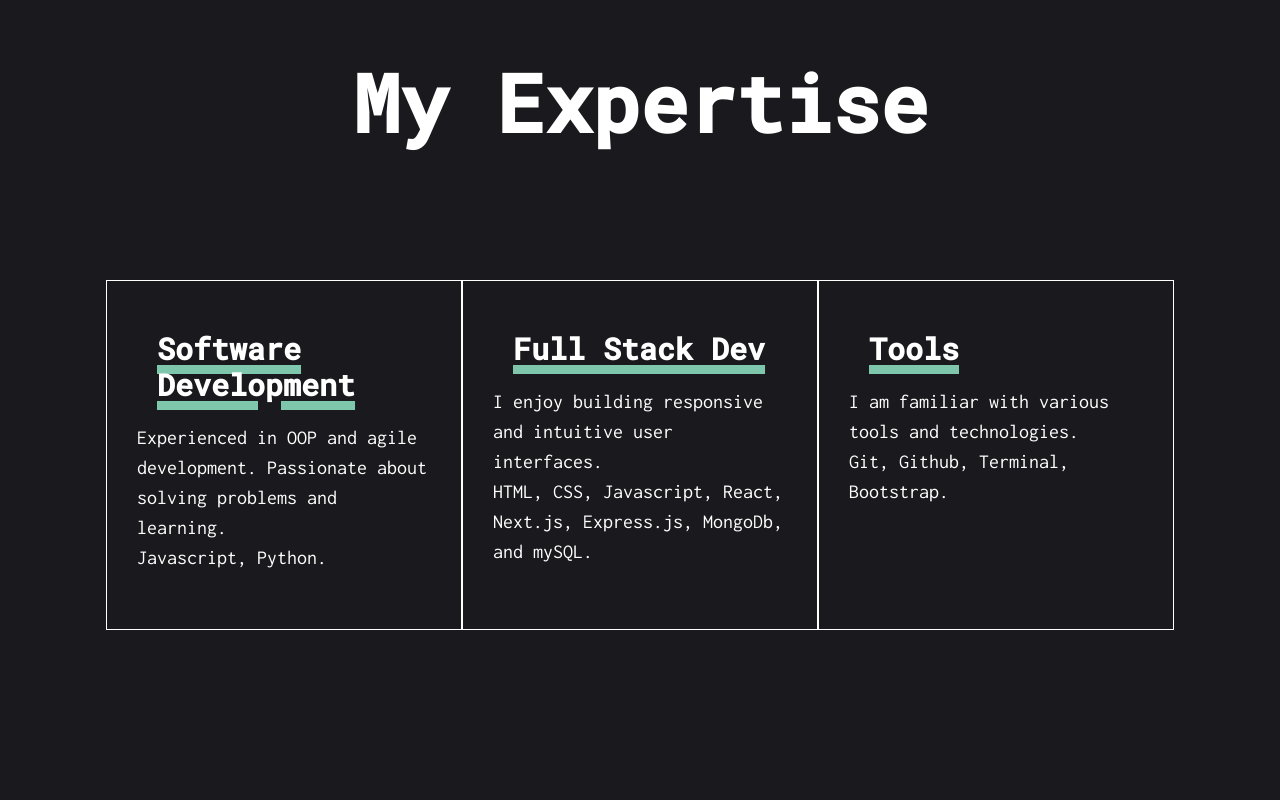
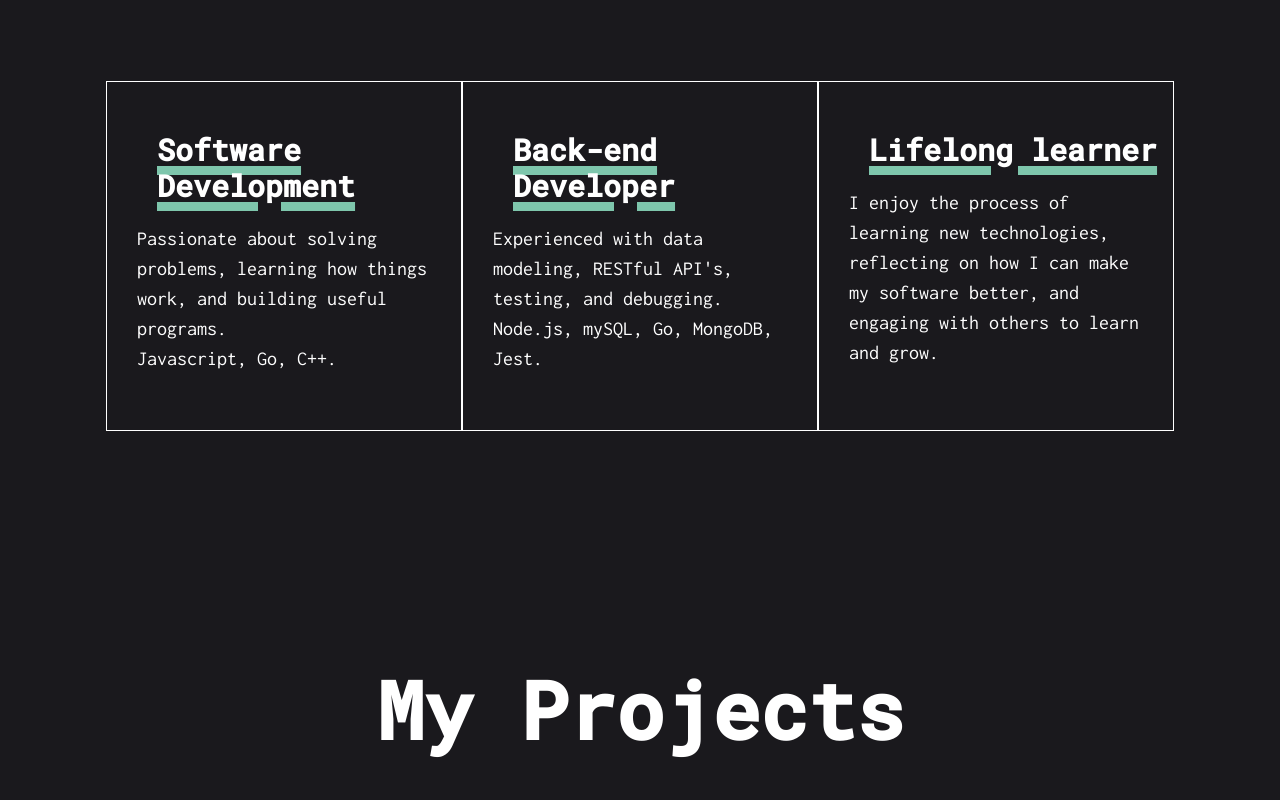
Before and after one commit to mthomsn/react-portfolio, a React (Create React App) app: page / in a window 1280 px wide. Shown: the part 1300-2100 px from the top of the page. Built offline with nearby package versions, Linux system fonts and the light colour scheme.

Commit message:
update about, expertise, and resume data

```diff
--- a/src/components/pages/About.js
+++ b/src/components/pages/About.js
@@ -14,13 +14,14 @@ export default function About() {
                     <h1 id="about-h">LET ME INTRODUCE MYSELF</h1><br />
                     <p id="about-p">
                     {/* I fell in love with programming while trying to find solutions to problems at work.<br /><br /> */}
-                    I’m a driven software engineer with a love for problem solving and an appreciation for the art of programming. In my professional journey I have gained expertise in various programming languages and tools, while striving to develop robust and scalable software solutions.<br /><br />
+                    I’m a software engineer with a love for solving problems. {/*In my professional journey I have gained expertise in various programming languages and tools, while striving to develop a deeper understanding of how software works.*/}<br /><br />
 
-                    Beyond coding, I have various interests that bring joy to my life. Cooking is one of my favorite pastimes, I find delight in experimenting with flavors and techniques to create delicious meals. It allows me to bring the same problem solving mindset to the kitchen while spending quality time with friends and family.<br /><br />
+                    I came into software from a non-traditional background. I worked in supply chain for a hospital and where I found a scripting program called Macro Express and I created several small scripts to automate some of the repetitive tasks. These small scripts led to a 80% reduction in our monthly bills on hold.<br /><br /> From there I fell in love with the process of programming and I made the decision to pursue software development full time.<br /><br />
 
-                    I believe in maintaining a balanced lifestyle. Spending quality time with my significant other and family is of utmost importance to me. Whether it's engaging in meaningful conversations or simply enjoying each other's company, these connections fuel my happiness.<br /><br />
+                    Beyond coding, I have various interests that bring joy to my life. Cooking is one of my favorite pastimes, I find delight in experimenting with flavors and techniques. It allows me to bring the same problem solving mindset to the kitchen while spending quality time with friends and family.<br /><br />
 
-                    To stay physically and mentally fit, I prioritize staying active and exercising regularly. Taking care of my well-being helps me maintain focus and productivity, enabling me to approach software challenges with a clear mind.<br /><br />
+        {/*I believe in maintaining a balanced lifestyle. Spending quality time with my significant other and family is of utmost importance to me. Whether it's engaging in meaningful conversations or simply enjoying each other's company, these connections fuel my happiness.<br /><br />*/}
+
                 </p>
                 </Col>
                 <Col id="about-header-image">
--- a/src/components/pages/Expertise.js
+++ b/src/components/pages/Expertise.js
@@ -10,21 +10,20 @@ export default function Expertise() {
                     <h2 className="expertise-h2">Software<br /> Development</h2>
                     <div className="thicc-line"></div>
                     <p className="expertise-p">
-                        Experienced in OOP and agile development. Passionate about solving problems and learning. <br />Javascript, Python.
+                        Passionate about solving problems, learning how things work, and building useful programs.<br />Javascript, Go, C++.
                     </p>
                 </div>
                 <div className="expertise-div">
-                    <h2 className="expertise-h2">Full Stack Dev</h2>
+                    <h2 className="expertise-h2">Back-end Developer</h2>
                     <p className="expertise-p">
-                        I enjoy building responsive and intuitive user interfaces.
-                        <br />HTML, CSS, Javascript, React, Next.js, Express.js, MongoDb, and mySQL.
+                        Experienced with data modeling, RESTful API's, testing, and debugging.
+                        <br />Node.js, mySQL, Go, MongoDB, Jest.
                     </p>
                 </div>
                 <div className="expertise-div">
-                    <h2 className="expertise-h2">Tools</h2>
+                    <h2 className="expertise-h2">Lifelong learner</h2>
                     <p className="expertise-p">
-                        I am familiar with various tools and technologies.
-                        <br />Git, Github, Terminal, Bootstrap.
+                        I enjoy the process of learning new technologies, reflecting on how I can make my software better, and engaging with others to learn and grow.
                     </p>
                 </div>
             </Container>
--- a/src/components/pages/Resume.js
+++ b/src/components/pages/Resume.js
@@ -21,7 +21,7 @@ function Resume() {
 
             <Accordion defaultActiveKey="1" className='exp-accordion'>
                 <Accordion.Item eventKey="0" className="exp-item">
-                    <Accordion.Header className="exp-header">Teaching Assistant @ EdX</Accordion.Header>
+                    <Accordion.Header className="exp-header">Open Source || Personal Development (2022 - Present)</Accordion.Header>
                     <Accordion.Body className="exp-body">
                         <p></p>
                     </Accordion.Body>
@@ -30,9 +30,10 @@ function Resume() {
 
             <Accordion defaultActiveKey="1"  className='exp-accordion'>
                 <Accordion.Item eventKey="0" className="exp-item">
-                    <Accordion.Header className="exp-header">Sales Associate @ The Home Depot (2022 - Present)</Accordion.Header>
+                    <Accordion.Header className="exp-header">Sales Associate @ The Home Depot (2023 - Present)</Accordion.Header>
                     <Accordion.Body className="exp-body">
-                        <p>Assist customers with any needs, stock and maintain supplies.</p>
+                        <p>Utilize company systems to insure inventory accuracy and availability.</p>
+                        <p>Communications coordinator for the associate fund committee.</p>
                     </Accordion.Body>
                 </Accordion.Item>
             </Accordion>
```
Also changed, not shown: 1 other file (tests, documents, lock files or other folders).
